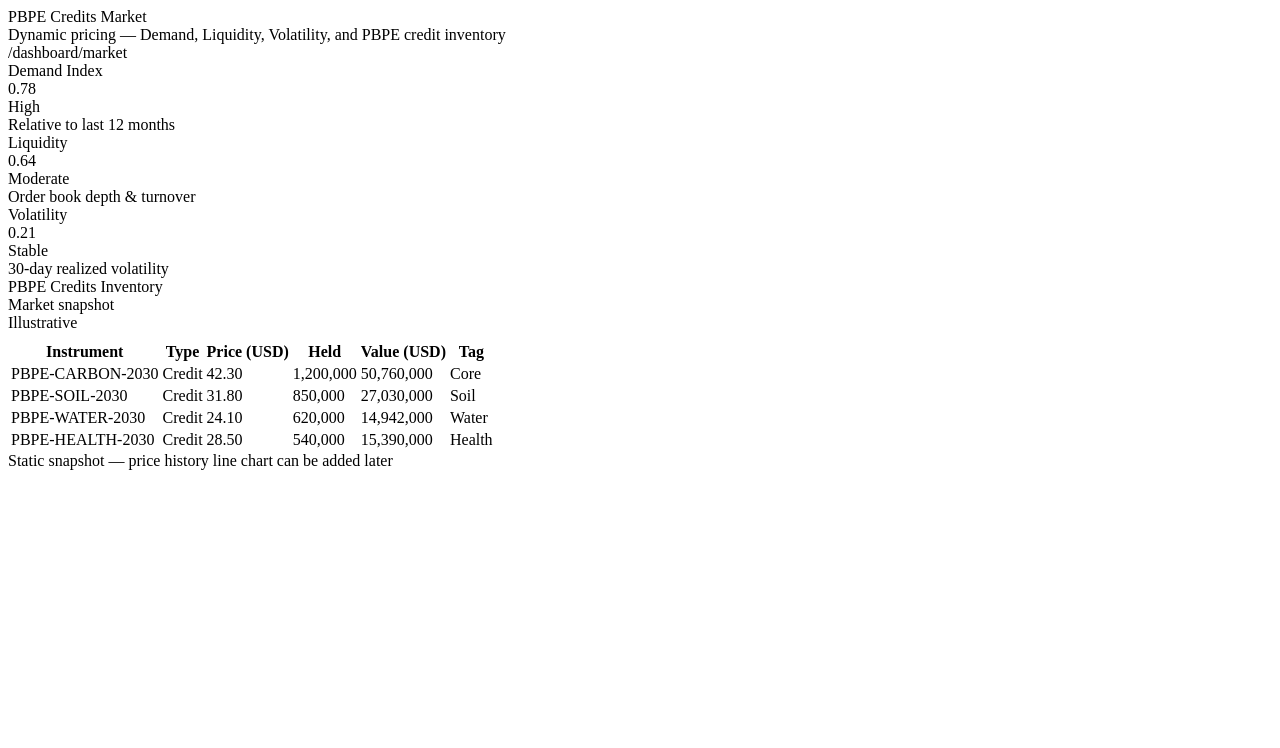
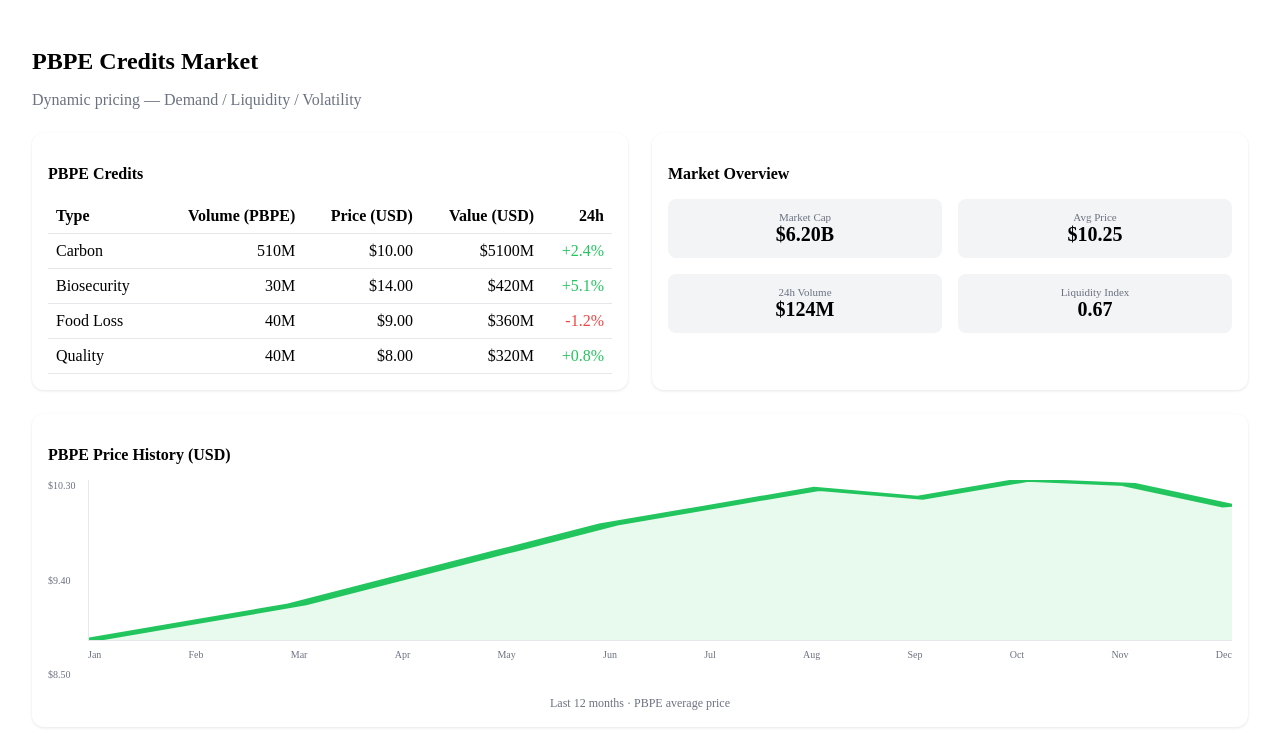
Before and after one commit to shimojok/PBPE-Marketplace, a Next.js app in the folder frontend/: page /dashboard/market in a window 1280 px wide. Shown: the top 748 px of the page. Built offline with nearby package versions, Linux system fonts and the light colour scheme.

Commit message:
Refactor Market component to MarketPage

```diff
--- a/frontend/app/dashboard/market/page.tsx
+++ b/frontend/app/dashboard/market/page.tsx
@@ -1,107 +1,261 @@
-export default function Market() {
+// frontend/app/dashboard/market/page.tsx
+
+export default function MarketPage() {
+  // クレジットデータ
+  const credits = [
+    { type: "Carbon", volume: 510000000, price: 10.00, value: 5100000000, change: 2.4 },
+    { type: "Biosecurity", volume: 30000000, price: 14.00, value: 420000000, change: 5.1 },
+    { type: "Food Loss", volume: 40000000, price: 9.00, value: 360000000, change: -1.2 },
+    { type: "Quality", volume: 40000000, price: 8.00, value: 320000000, change: 0.8 },
+  ];
+
+  const totalMarketCap = credits.reduce((sum, c) => sum + c.value, 0);
+  const avgPrice = credits.reduce((sum, c) => sum + c.price, 0) / credits.length;
+
+  // 価格履歴（12ヶ月）
+  const priceHistory = [
+    { month: "Jan", price: 8.50 },
+    { month: "Feb", price: 8.70 },
+    { month: "Mar", price: 8.90 },
+    { month: "Apr", price: 9.20 },
+    { month: "May", price: 9.50 },
+    { month: "Jun", price: 9.80 },
+    { month: "Jul", price: 10.00 },
+    { month: "Aug", price: 10.20 },
+    { month: "Sep", price: 10.10 },
+    { month: "Oct", price: 10.30 },
+    { month: "Nov", price: 10.25 },
+    { month: "Dec", price: 10.00 },
+  ];
+
+  const maxPrice = Math.max(...priceHistory.map(p => p.price));
+  const minPrice = Math.min(...priceHistory.map(p => p.price));
+
   return (
-    <>
-      <div className="main-header">
-        <div className="main-title-block">
-          <div className="main-title">PBPE Credits Market</div>
-          <div className="main-subtitle">
-            Dynamic pricing — Demand, Liquidity, Volatility, and PBPE credit inventory
-          </div>
-        </div>
-        <div className="main-badge">/dashboard/market</div>
-      </div>
+    <div style={{ padding: "24px" }}>
+      {/* ヘッダー */}
+      <h1 style={{ fontSize: "24px", fontWeight: "bold", marginBottom: "8px" }}>
+        PBPE Credits Market
+      </h1>
+      <p style={{ color: "#6b7280", marginBottom: "24px" }}>
+        Dynamic pricing — Demand / Liquidity / Volatility
+      </p>
 
-      <div className="grid grid-3">
-        <div className="card">
-          <div className="card-header">
-            <div>
-              <div className="card-title">Demand Index</div>
-              <div className="card-metric">0.78</div>
-            </div>
-            <span className="card-tag card-tag-positive">High</span>
-          </div>
-          <div className="card-footer">Relative to last 12 months</div>
+      {/* 中段：2列構成 */}
+      <div
+        style={{
+          display: "grid",
+          gridTemplateColumns: "repeat(auto-fit, minmax(450px, 1fr))",
+          gap: "24px",
+          marginBottom: "24px",
+        }}
+      >
+        {/* 左：PBPE Credits テーブル */}
+        <div
+          style={{
+            background: "white",
+            padding: "16px",
+            borderRadius: "12px",
+            boxShadow: "0 1px 3px rgba(0,0,0,0.1)",
+          }}
+        >
+          <h3 style={{ fontSize: "16px", fontWeight: "bold", marginBottom: "16px" }}>
+            PBPE Credits
+          </h3>
+          <table style={{ width: "100%", borderCollapse: "collapse" }}>
+            <thead>
+              <tr style={{ borderBottom: "1px solid #e5e7eb" }}>
+                <th style={{ textAlign: "left", padding: "8px" }}>Type</th>
+                <th style={{ textAlign: "right", padding: "8px" }}>Volume (PBPE)</th>
+                <th style={{ textAlign: "right", padding: "8px" }}>Price (USD)</th>
+                <th style={{ textAlign: "right", padding: "8px" }}>Value (USD)</th>
+                <th style={{ textAlign: "right", padding: "8px" }}>24h</th>
+              </tr>
+            </thead>
+            <tbody>
+              {credits.map((credit, i) => (
+                <tr key={i} style={{ borderBottom: "1px solid #e5e7eb" }}>
+                  <td style={{ padding: "8px", fontWeight: 500 }}>{credit.type}</td>
+                  <td style={{ textAlign: "right", padding: "8px" }}>
+                    {(credit.volume / 1e6).toFixed(0)}M
+                  </td>
+                  <td style={{ textAlign: "right", padding: "8px" }}>
+                    ${credit.price.toFixed(2)}
+                  </td>
+                  <td style={{ textAlign: "right", padding: "8px" }}>
+                    ${(credit.value / 1e6).toFixed(0)}M
+                  </td>
+                  <td
+                    style={{
+                      textAlign: "right",
+                      padding: "8px",
+                      color: credit.change >= 0 ? "#22c55e" : "#ef4444",
+                    }}
+                  >
+                    {credit.change >= 0 ? "+" : ""}{credit.change}%
+                  </td>
+                </tr>
+              ))}
+            </tbody>
+          </table>
         </div>
 
-        <div className="card">
-          <div className="card-header">
-            <div>
-              <div className="card-title">Liquidity</div>
-              <div className="card-metric">0.64</div>
+        {/* 右：市場概要カード */}
+        <div
+          style={{
+            background: "white",
+            padding: "16px",
+            borderRadius: "12px",
+            boxShadow: "0 1px 3px rgba(0,0,0,0.1)",
+          }}
+        >
+          <h3 style={{ fontSize: "16px", fontWeight: "bold", marginBottom: "16px" }}>
+            Market Overview
+          </h3>
+          <div style={{ display: "grid", gridTemplateColumns: "1fr 1fr", gap: "16px" }}>
+            <div
+              style={{
+                textAlign: "center",
+                padding: "12px",
+                background: "#f3f4f6",
+                borderRadius: "8px",
+              }}
+            >
+              <div style={{ fontSize: "11px", color: "#6b7280" }}>Market Cap</div>
+              <div style={{ fontSize: "20px", fontWeight: "bold" }}>
+                ${(totalMarketCap / 1e9).toFixed(2)}B
+              </div>
             </div>
-            <span className="card-tag">Moderate</span>
+            <div
+              style={{
+                textAlign: "center",
+                padding: "12px",
+                background: "#f3f4f6",
+                borderRadius: "8px",
+              }}
+            >
+              <div style={{ fontSize: "11px", color: "#6b7280" }}>Avg Price</div>
+              <div style={{ fontSize: "20px", fontWeight: "bold" }}>${avgPrice.toFixed(2)}</div>
+            </div>
+            <div
+              style={{
+                textAlign: "center",
+                padding: "12px",
+                background: "#f3f4f6",
+                borderRadius: "8px",
+              }}
+            >
+              <div style={{ fontSize: "11px", color: "#6b7280" }}>24h Volume</div>
+              <div style={{ fontSize: "20px", fontWeight: "bold" }}>$124M</div>
+            </div>
+            <div
+              style={{
+                textAlign: "center",
+                padding: "12px",
+                background: "#f3f4f6",
+                borderRadius: "8px",
+              }}
+            >
+              <div style={{ fontSize: "11px", color: "#6b7280" }}>Liquidity Index</div>
+              <div style={{ fontSize: "20px", fontWeight: "bold" }}>0.67</div>
+            </div>
           </div>
-          <div className="card-footer">Order book depth & turnover</div>
-        </div>
-
-        <div className="card">
-          <div className="card-header">
-            <div>
-              <div className="card-title">Volatility</div>
-              <div className="card-metric">0.21</div>
-            </div>
-            <span className="card-tag card-tag-positive">Stable</span>
-          </div>
-          <div className="card-footer">30-day realized volatility</div>
         </div>
       </div>
 
-      <div className="card">
-        <div className="card-header">
-          <div>
-            <div className="card-title">PBPE Credits Inventory</div>
-            <div className="card-metric">Market snapshot</div>
+      {/* 下段：Price History グラフ */}
+      <div
+        style={{
+          background: "white",
+          padding: "16px",
+          borderRadius: "12px",
+          boxShadow: "0 1px 3px rgba(0,0,0,0.1)",
+        }}
+      >
+        <h3 style={{ fontSize: "16px", fontWeight: "bold", marginBottom: "16px" }}>
+          PBPE Price History (USD)
+        </h3>
+        <div style={{ position: "relative", height: "200px", marginBottom: "16px" }}>
+          {/* グラフエリア */}
+          <div
+            style={{
+              position: "relative",
+              height: "160px",
+              borderBottom: "1px solid #e5e7eb",
+              borderLeft: "1px solid #e5e7eb",
+              marginLeft: "40px",
+            }}
+          >
+            {/* 折れ線グラフ */}
+            <svg
+              style={{ position: "absolute", top: 0, left: 0, width: "100%", height: "100%" }}
+              viewBox="0 0 100 100"
+              preserveAspectRatio="none"
+            >
+              <polyline
+                points={priceHistory
+                  .map((p, i) => {
+                    const x = (i / (priceHistory.length - 1)) * 100;
+                    const y = 100 - ((p.price - minPrice) / (maxPrice - minPrice)) * 100;
+                    return `${x},${y}`;
+                  })
+                  .join(" ")}
+                fill="none"
+                stroke="#22c55e"
+                strokeWidth="2"
+              />
+              {/* エリア塗りつぶし */}
+              <polygon
+                points={`0,100 ${priceHistory
+                  .map((p, i) => {
+                    const x = (i / (priceHistory.length - 1)) * 100;
+                    const y = 100 - ((p.price - minPrice) / (maxPrice - minPrice)) * 100;
+                    return `${x},${y}`;
+                  })
+                  .join(" ")} 100,100`}
+                fill="rgba(34,197,94,0.1)"
+              />
+            </svg>
           </div>
-          <span className="card-tag">Illustrative</span>
+          {/* X軸ラベル */}
+          <div
+            style={{
+              display: "flex",
+              justifyContent: "space-between",
+              marginLeft: "40px",
+              marginTop: "8px",
+            }}
+          >
+            {priceHistory.map((p, i) => (
+              <div key={i} style={{ fontSize: "10px", color: "#6b7280", textAlign: "center" }}>
+                {p.month}
+              </div>
+            ))}
+          </div>
+          {/* Y軸ラベル */}
+          <div
+            style={{
+              position: "absolute",
+              left: 0,
+              top: 0,
+              bottom: 0,
+              width: "36px",
+              display: "flex",
+              flexDirection: "column",
+              justifyContent: "space-between",
+              fontSize: "10px",
+              color: "#6b7280",
+            }}
+          >
+            <div>${maxPrice.toFixed(2)}</div>
+            <div>${((maxPrice + minPrice) / 2).toFixed(2)}</div>
+            <div>${minPrice.toFixed(2)}</div>
+          </div>
         </div>
-        <table className="table" style={{ marginTop: 8 }}>
-          <thead>
-            <tr>
-              <th>Instrument</th>
-              <th>Type</th>
-              <th>Price (USD)</th>
-              <th>Held</th>
-              <th>Value (USD)</th>
-              <th>Tag</th>
-            </tr>
-          </thead>
-          <tbody>
-            <tr>
-              <td>PBPE-CARBON-2030</td>
-              <td>Credit</td>
-              <td>42.30</td>
-              <td>1,200,000</td>
-              <td>50,760,000</td>
-              <td><span className="tag-soft-green">Core</span></td>
-            </tr>
-            <tr>
-              <td>PBPE-SOIL-2030</td>
-              <td>Credit</td>
-              <td>31.80</td>
-              <td>850,000</td>
-              <td>27,030,000</td>
-              <td><span className="tag-soft">Soil</span></td>
-            </tr>
-            <tr>
-              <td>PBPE-WATER-2030</td>
-              <td>Credit</td>
-              <td>24.10</td>
-              <td>620,000</td>
-              <td>14,942,000</td>
-              <td><span className="tag-soft">Water</span></td>
-            </tr>
-            <tr>
-              <td>PBPE-HEALTH-2030</td>
-              <td>Credit</td>
-              <td>28.50</td>
-              <td>540,000</td>
-              <td>15,390,000</td>
-              <td><span className="tag-soft">Health</span></td>
-            </tr>
-          </tbody>
-        </table>
-        <div className="card-footer">Static snapshot — price history line chart can be added later</div>
+        <div style={{ fontSize: "12px", color: "#6b7280", textAlign: "center" }}>
+          Last 12 months · PBPE average price
+        </div>
       </div>
-    </>
-  )
+    </div>
+  );
 }
```
